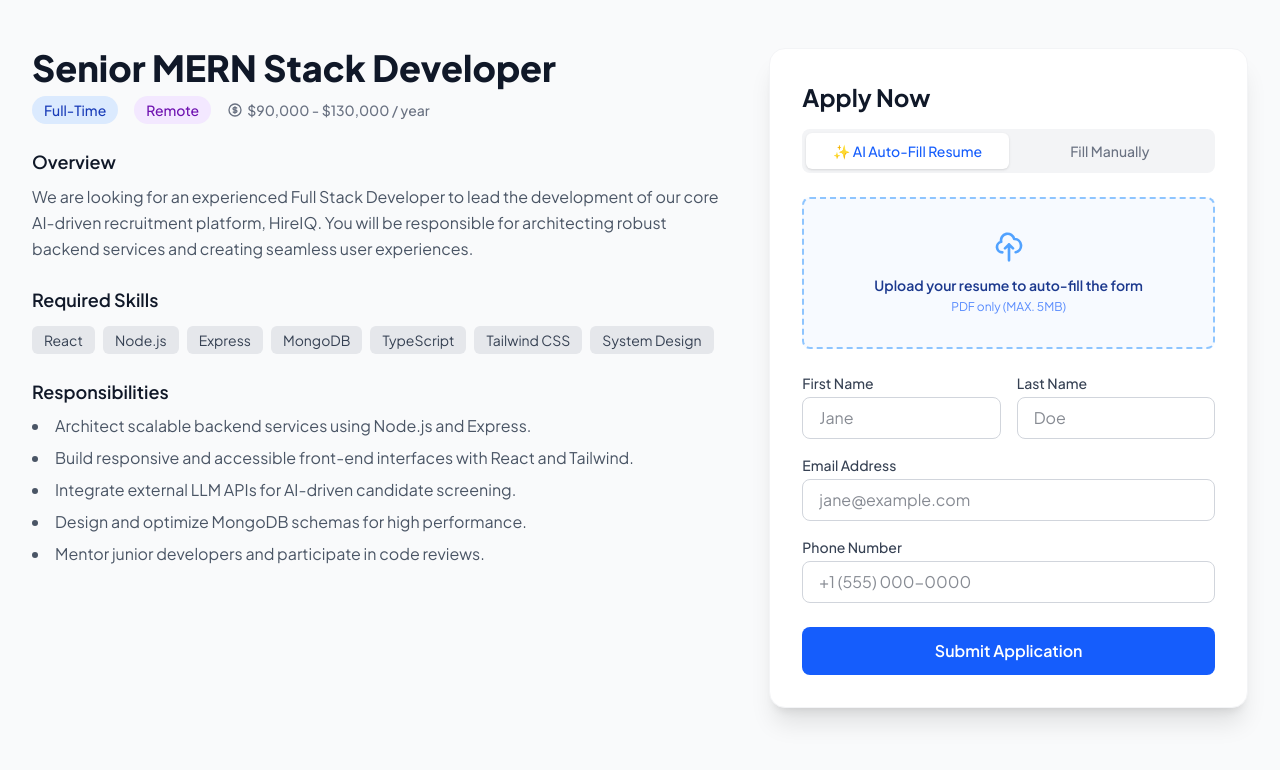
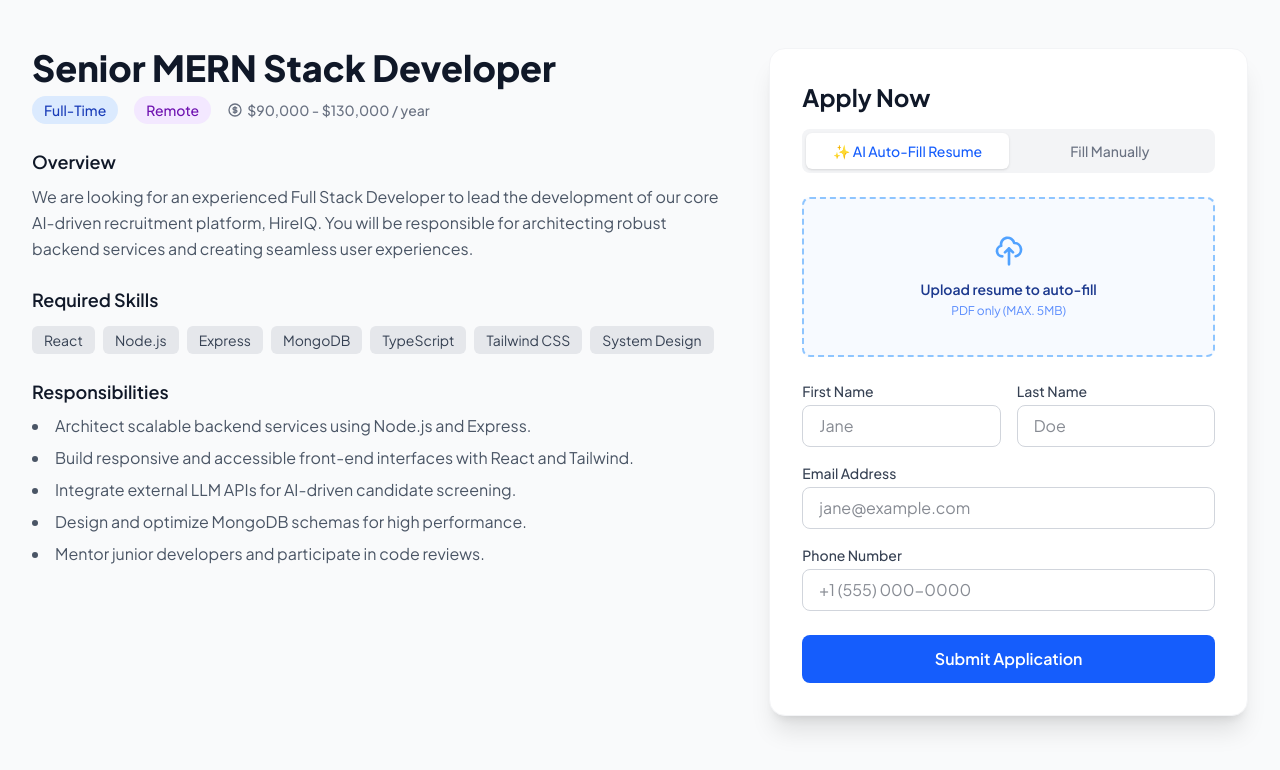
Before and after one commit to santupramanik1/HireIQ, a React (Vite) app in the folder frontend/: page /apply/1 in a window 1280 px wide. Shown: the top 770 px of the page. Built offline with nearby package versions, Linux system fonts and the light colour scheme; a web font is replaced by a local one.

Commit message:
fix: changes the layout of the apply pages

```diff
--- a/frontend/src/pages/ApplyJobPage.tsx
+++ b/frontend/src/pages/ApplyJobPage.tsx
@@ -1,17 +1,81 @@
-import React, { useState } from 'react';
+import React, { useState, useEffect, useRef } from "react";
 
-type SubmissionMethod = 'upload' | 'manual';
+type SubmissionMethod = "upload" | "manual";
 
 export default function ApplyJobPage() {
-  const [method, setMethod] = useState<SubmissionMethod>('upload');
+  const [method, setMethod] = useState<SubmissionMethod>("upload");
   const [isSubmitting, setIsSubmitting] = useState(false);
   const [isSuccess, setIsSuccess] = useState(false);
+
+  // AI Parsing States
+  const [isParsing, setIsParsing] = useState(false);
+  const [parsingStep, setParsingStep] = useState(0);
+
+  // Form Data State (to show the auto-fill magic)
+  const [formData, setFormData] = useState({
+    firstName: "",
+    lastName: "",
+    email: "",
+    phone: ""
+  });
+
+  const fileInputRef = useRef<HTMLInputElement>(null);
+
+  // Messages to cycle through during the loading state
+  const parsingMessages = [
+    "Uploading document...",
+    "Scanning resume layout...",
+    "Extracting key skills...",
+    "Matching with job requirements...",
+    "Populating application form..."
+  ];
+
+  // Handle the text animation sequence
+  useEffect(() => {
+    let interval: ReturnType<typeof setInterval>;
+
+    if (isParsing) {
+      interval = setInterval(() => {
+        setParsingStep((prev) =>
+          prev < parsingMessages.length - 1 ? prev + 1 : prev
+        );
+      }, 800);
+    }
+
+    return () => clearInterval(interval);
+  }, [isParsing, parsingMessages.length]);
+
+  // Handle File Upload & Mock AI Process
+  const handleFileUpload = (e: React.ChangeEvent<HTMLInputElement>) => {
+    const file = e.target.files?.[0];
+    if (file) {
+      setIsParsing(true);
+      setParsingStep(0);
+
+      // Simulate the backend LLM parsing delay (4 seconds total)
+      setTimeout(() => {
+        setIsParsing(false);
+        // Auto-fill the dummy data to complete the UX loop
+        setFormData({
+          firstName: "Santu",
+          lastName: "Pramanik",
+          email: "santu.dev@example.com",
+          phone: "+91 98765 43210"
+        });
+      }, 4000);
+    }
+  };
+
+  const handleInputChange = (e: React.ChangeEvent<HTMLInputElement>) => {
+    const { name, value } = e.target;
+    setFormData((prev) => ({ ...prev, [name]: value }));
+  };
 
   const handleSubmit = (e: React.FormEvent) => {
     e.preventDefault();
     setIsSubmitting(true);
 
-    // Simulate API call and background AI processing
+    // Simulate final API call
     setTimeout(() => {
       setIsSubmitting(false);
       setIsSuccess(true);
@@ -21,7 +85,6 @@ export default function ApplyJobPage() {
   return (
     <div className="min-h-screen bg-gray-50 py-12 px-4 sm:px-6 lg:px-8 font-sans text-gray-900 font-class">
       <div className="max-w-7xl mx-auto grid grid-cols-1 lg:grid-cols-12 gap-12">
-
         {/* Left Column: Job Details */}
         <div className="lg:col-span-7 space-y-8">
           <div>
@@ -29,33 +92,76 @@ export default function ApplyJobPage() {
               Senior MERN Stack Developer
             </h1>
             <div className="flex flex-wrap items-center gap-4 text-sm font-medium text-gray-600 mb-6">
-              <span className="bg-blue-100 text-blue-800 px-3 py-1 rounded-full">Full-Time</span>
-              <span className="bg-purple-100 text-purple-800 px-3 py-1 rounded-full">Remote</span>
+              <span className="bg-blue-100 text-blue-800 px-3 py-1 rounded-full">
+                Full-Time
+              </span>
+              <span className="bg-purple-100 text-purple-800 px-3 py-1 rounded-full">
+                Remote
+              </span>
               <span className="flex items-center text-gray-500">
-                <svg className="w-4 h-4 mr-1" fill="none" stroke="currentColor" viewBox="0 0 24 24"><path strokeLinecap="round" strokeLinejoin="round" strokeWidth="2" d="M12 8c-1.657 0-3 .895-3 2s1.343 2 3 2 3 .895 3 2-1.343 2-3 2m0-8c1.11 0 2.08.402 2.599 1M12 8V7m0 1v8m0 0v1m0-1c-1.11 0-2.08-.402-2.599-1M21 12a9 9 0 11-18 0 9 9 0 0118 0z"></path></svg>
+                <svg
+                  className="w-4 h-4 mr-1"
+                  fill="none"
+                  stroke="currentColor"
+                  viewBox="0 0 24 24"
+                >
+                  <path
+                    strokeLinecap="round"
+                    strokeLinejoin="round"
+                    strokeWidth="2"
+                    d="M12 8c-1.657 0-3 .895-3 2s1.343 2 3 2 3 .895 3 2-1.343 2-3 2m0-8c1.11 0 2.08.402 2.599 1M12 8V7m0 1v8m0 0v1m0-1c-1.11 0-2.08-.402-2.599-1M21 12a9 9 0 11-18 0 9 9 0 0118 0z"
+                  ></path>
+                </svg>
                 $90,000 - $130,000 / year
               </span>
             </div>
 
-            <h3 className="text-lg font-semibold text-gray-900 mb-2">Overview</h3>
+            <h3 className="text-lg font-semibold text-gray-900 mb-2">
+              Overview
+            </h3>
             <p className="text-gray-600 leading-relaxed mb-6">
-              We are looking for an experienced Full Stack Developer to lead the development of our core AI-driven recruitment platform, HireIQ. You will be responsible for architecting robust backend services and creating seamless user experiences.
+              We are looking for an experienced Full Stack Developer to lead the
+              development of our core AI-driven recruitment platform, HireIQ.
+              You will be responsible for architecting robust backend services
+              and creating seamless user experiences.
             </p>
 
-            <h3 className="text-lg font-semibold text-gray-900 mb-3">Required Skills</h3>
+            <h3 className="text-lg font-semibold text-gray-900 mb-3">
+              Required Skills
+            </h3>
             <div className="flex flex-wrap gap-2 mb-6">
-              {['React', 'Node.js', 'Express', 'MongoDB', 'TypeScript', 'Tailwind CSS', 'System Design'].map((skill) => (
-                <span key={skill} className="bg-gray-200 text-gray-700 px-3 py-1 rounded-md text-sm">
+              {[
+                "React",
+                "Node.js",
+                "Express",
+                "MongoDB",
+                "TypeScript",
+                "Tailwind CSS",
+                "System Design"
+              ].map((skill) => (
+                <span
+                  key={skill}
+                  className="bg-gray-200 text-gray-700 px-3 py-1 rounded-md text-sm"
+                >
                   {skill}
                 </span>
               ))}
             </div>
 
-            <h3 className="text-lg font-semibold text-gray-900 mb-2">Responsibilities</h3>
+            <h3 className="text-lg font-semibold text-gray-900 mb-2">
+              Responsibilities
+            </h3>
             <ul className="list-disc list-inside text-gray-600 space-y-2">
-              <li>Architect scalable backend services using Node.js and Express.</li>
-              <li>Build responsive and accessible front-end interfaces with React and Tailwind.</li>
-              <li>Integrate external LLM APIs for AI-driven candidate screening.</li>
+              <li>
+                Architect scalable backend services using Node.js and Express.
+              </li>
+              <li>
+                Build responsive and accessible front-end interfaces with React
+                and Tailwind.
+              </li>
+              <li>
+                Integrate external LLM APIs for AI-driven candidate screening.
+              </li>
               <li>Design and optimize MongoDB schemas for high performance.</li>
               <li>Mentor junior developers and participate in code reviews.</li>
             </ul>
@@ -68,75 +174,175 @@ export default function ApplyJobPage() {
             {isSuccess ? (
               <div className="text-center py-12">
                 <div className="w-16 h-16 bg-green-100 text-green-600 rounded-full flex items-center justify-center mx-auto mb-4">
-                  <svg className="w-8 h-8" fill="none" stroke="currentColor" viewBox="0 0 24 24"><path strokeLinecap="round" strokeLinejoin="round" strokeWidth="3" d="M5 13l4 4L19 7"></path></svg>
+                  <svg
+                    className="w-8 h-8"
+                    fill="none"
+                    stroke="currentColor"
+                    viewBox="0 0 24 24"
+                  >
+                    <path
+                      strokeLinecap="round"
+                      strokeLinejoin="round"
+                      strokeWidth="3"
+                      d="M5 13l4 4L19 7"
+                    ></path>
+                  </svg>
                 </div>
-                <h3 className="text-2xl font-bold text-gray-900 mb-2">Application Submitted!</h3>
+                <h3 className="text-2xl font-bold text-gray-900 mb-2">
+                  Application Submitted!
+                </h3>
                 <p className="text-gray-600">
-                  Our AI is currently reviewing your profile. We will email you the results shortly.
+                  Our AI is currently reviewing your profile. We will email you
+                  the results shortly.
                 </p>
               </div>
             ) : (
               <form onSubmit={handleSubmit} className="space-y-6">
-
                 {/* Header & Toggle at the Top */}
                 <div>
-                  <h2 className="text-2xl font-bold text-gray-900 mb-4">Apply Now</h2>
+                  <h2 className="text-2xl font-bold text-gray-900 mb-4">
+                    Apply Now
+                  </h2>
                   <div className="flex bg-gray-100 p-1 rounded-lg mb-2">
                     <button
                       type="button"
-                      onClick={() => setMethod('upload')}
-                      className={`flex-1 py-2 text-sm font-medium rounded-md transition-all ${method === 'upload' ? 'bg-white shadow text-blue-600' : 'text-gray-500 hover:text-gray-700'}`}
+                      onClick={() => setMethod("upload")}
+                      className={`flex-1 py-2 cursor-pointer text-sm font-medium rounded-md transition-all ${method === "upload" ? "bg-white shadow text-blue-600" : "text-gray-500 hover:text-gray-700"}`}
                     >
                       ✨ AI Auto-Fill Resume
                     </button>
                     <button
                       type="button"
-                      onClick={() => setMethod('manual')}
-                      className={`flex-1 py-2 text-sm font-medium rounded-md transition-all ${method === 'manual' ? 'bg-white shadow text-blue-600' : 'text-gray-500 hover:text-gray-700'}`}
+                      onClick={() => setMethod("manual")}
+                      className={`flex-1 py-2 text-sm font-medium cursor-pointer rounded-md transition-all ${method === "manual" ? "bg-white shadow text-blue-600" : "text-gray-500 hover:text-gray-700"}`}
                     >
                       Fill Manually
                     </button>
                   </div>
                 </div>
 
-                {/* Conditional UI based on Tab Selection */}
-                {method === 'upload' && (
-                  <div className="border-2 border-dashed border-blue-300 bg-blue-50/50 rounded-lg p-8 text-center hover:bg-blue-50 transition-colors cursor-pointer group mb-6">
-                    <svg className="w-8 h-8 text-blue-400 group-hover:text-blue-600 mx-auto mb-3" fill="none" stroke="currentColor" viewBox="0 0 24 24"><path strokeLinecap="round" strokeLinejoin="round" strokeWidth="2" d="M7 16a4 4 0 01-.88-7.903A5 5 0 1115.9 6L16 6a5 5 0 011 9.9M15 13l-3-3m0 0l-3 3m3-3v12"></path></svg>
-                    <p className="text-sm font-semibold text-blue-900">Upload your resume to auto-fill the form</p>
-                    <p className="text-xs text-blue-600/70 mt-1">PDF only (MAX. 5MB)</p>
-                    <input type="file" accept=".pdf" className="hidden" />
+                {/* Conditional UI: Upload Dropzone OR Parsing Animation */}
+                {method === "upload" && (
+                  <div className="mb-6 h-40">
+                    {isParsing ? (
+                      // --- AI LOADING STATE ---
+                      <div className="h-full w-full border-2 border-blue-400 bg-blue-50 rounded-lg flex flex-col items-center justify-center p-6 shadow-inner">
+                        <div className="relative mb-4">
+                          {/* Outer spinning ring */}
+                          <div className="w-12 h-12 rounded-full border-4 border-blue-200 border-t-blue-600 animate-spin"></div>
+                          {/* Inner pulsing core */}
+                          <div className="absolute top-1/2 left-1/2 transform -translate-x-1/2 -translate-y-1/2 w-4 h-4 bg-blue-500 rounded-full animate-pulse"></div>
+                        </div>
+                        <p className="text-sm font-bold text-blue-800 transition-opacity duration-300">
+                          {parsingMessages[parsingStep]}
+                        </p>
+                      </div>
+                    ) : (
+                      // --- UPLOAD DROPZONE ---
+                      <label className="h-full w-full border-2 border-dashed border-blue-300 bg-blue-50/50 rounded-lg flex flex-col items-center justify-center p-6 hover:bg-blue-50 transition-colors cursor-pointer group">
+                        <svg
+                          className="w-8 h-8 text-blue-400 group-hover:text-blue-600 mb-3 transition-transform group-hover:-translate-y-1"
+                          fill="none"
+                          stroke="currentColor"
+                          viewBox="0 0 24 24"
+                        >
+                          <path
+                            strokeLinecap="round"
+                            strokeLinejoin="round"
+                            strokeWidth="2"
+                            d="M7 16a4 4 0 01-.88-7.903A5 5 0 1115.9 6L16 6a5 5 0 011 9.9M15 13l-3-3m0 0l-3 3m3-3v12"
+                          ></path>
+                        </svg>
+                        <p className="text-sm font-semibold text-blue-900">
+                          Upload resume to auto-fill
+                        </p>
+                        <p className="text-xs text-blue-600/70 mt-1">
+                          PDF only (MAX. 5MB)
+                        </p>
+                        <input
+                          type="file"
+                          accept=".pdf"
+                          className="hidden"
+                          ref={fileInputRef}
+                          onChange={handleFileUpload}
+                        />
+                      </label>
+                    )}
                   </div>
                 )}
 
-                {/* Shared Form Fields (Always visible, but conceptually auto-filled in 'upload' mode) */}
-                <div className="space-y-4">
+                {/* Shared Form Fields (Controlled Components to allow Auto-Fill) */}
+                <div
+                  className={`space-y-4 transition-opacity duration-500 ${isParsing ? "opacity-40 pointer-events-none" : "opacity-100"}`}
+                >
                   <div className="grid grid-cols-2 gap-4">
                     <div>
-                      <label className="block text-sm font-medium text-gray-700 mb-1">First Name</label>
-                      <input required type="text" className="w-full px-4 py-2 border border-gray-300 rounded-lg focus:ring-2 focus:ring-blue-500 focus:border-blue-500 outline-none transition-all" placeholder="Jane" />
+                      <label className="block text-sm font-medium text-gray-700 mb-1">
+                        First Name
+                      </label>
+                      <input
+                        required
+                        type="text"
+                        name="firstName"
+                        value={formData.firstName}
+                        onChange={handleInputChange}
+                        className="w-full px-4 py-2 border border-gray-300 rounded-lg focus:ring-2 focus:ring-blue-500 focus:border-blue-500 outline-none transition-all bg-white"
+                        placeholder="Jane"
+                      />
                     </div>
                     <div>
-                      <label className="block text-sm font-medium text-gray-700 mb-1">Last Name</label>
-                      <input required type="text" className="w-full px-4 py-2 border border-gray-300 rounded-lg focus:ring-2 focus:ring-blue-500 focus:border-blue-500 outline-none transition-all" placeholder="Doe" />
+                      <label className="block text-sm font-medium text-gray-700 mb-1">
+                        Last Name
+                      </label>
+                      <input
+                        required
+                        type="text"
+                        name="lastName"
+                        value={formData.lastName}
+                        onChange={handleInputChange}
+                        className="w-full px-4 py-2 border border-gray-300 rounded-lg focus:ring-2 focus:ring-blue-500 focus:border-blue-500 outline-none transition-all bg-white"
+                        placeholder="Doe"
+                      />
                     </div>
                   </div>
 
                   <div>
-                    <label className="block text-sm font-medium text-gray-700 mb-1">Email Address</label>
-                    <input required type="email" className="w-full px-4 py-2 border border-gray-300 rounded-lg focus:ring-2 focus:ring-blue-500 focus:border-blue-500 outline-none transition-all" placeholder="jane@example.com" />
+                    <label className="block text-sm font-medium text-gray-700 mb-1">
+                      Email Address
+                    </label>
+                    <input
+                      required
+                      type="email"
+                      name="email"
+                      value={formData.email}
+                      onChange={handleInputChange}
+                      className="w-full px-4 py-2 border border-gray-300 rounded-lg focus:ring-2 focus:ring-blue-500 focus:border-blue-500 outline-none transition-all bg-white"
+                      placeholder="jane@example.com"
+                    />
                   </div>
 
                   <div>
-                    <label className="block text-sm font-medium text-gray-700 mb-1">Phone Number</label>
-                    <input required type="tel" className="w-full px-4 py-2 border border-gray-300 rounded-lg focus:ring-2 focus:ring-blue-500 focus:border-blue-500 outline-none transition-all" placeholder="+1 (555) 000-0000" />
+                    <label className="block text-sm font-medium text-gray-700 mb-1">
+                      Phone Number
+                    </label>
+                    <input
+                      required
+                      type="tel"
+                      name="phone"
+                      value={formData.phone}
+                      onChange={handleInputChange}
+                      className="w-full px-4 py-2 border border-gray-300 rounded-lg focus:ring-2 focus:ring-blue-500 focus:border-blue-500 outline-none transition-all bg-white"
+                      placeholder="+1 (555) 000-0000"
+                    />
                   </div>
                 </div>
 
                 {/* Manual Mode Specific Fields (Resume upload at the bottom) */}
-                {method === 'manual' && (
+                {method === "manual" && (
                   <div className="pt-2">
-                    <label className="block text-sm font-medium text-gray-700 mb-1">Attach Resume (Required)</label>
+                    <label className="block text-sm font-medium text-gray-700 mb-1">
+                      Attach Resume (Required)
+                    </label>
                     <input
                       required
                       type="file"
@@ -149,13 +355,32 @@ export default function ApplyJobPage() {
                 {/* Submit Button */}
                 <button
                   type="submit"
-                  disabled={isSubmitting}
-                  className="w-full bg-blue-600 text-white font-semibold py-3 px-4 rounded-lg hover:bg-blue-700 transition-colors flex justify-center items-center disabled:bg-blue-400 mt-6"
+                  disabled={isSubmitting || isParsing}
+                  className="w-full bg-blue-600 cursor-pointer text-white font-semibold py-3 px-4 rounded-lg hover:bg-blue-700 transition-colors flex justify-center items-center disabled:bg-blue-400 mt-6 disabled:cursor-not-allowed"
                 >
                   {isSubmitting ? (
                     <>
-                      <svg className="animate-spin -ml-1 mr-3 h-5 w-5 text-white" xmlns="http://www.w3.org/2000/svg" fill="none" viewBox="0 0 24 24"><circle className="opacity-25" cx="12" cy="12" r="10" stroke="currentColor" strokeWidth="4"></circle><path className="opacity-75" fill="currentColor" d="M4 12a8 8 0 018-8V0C5.373 0 0 5.373 0 12h4zm2 5.291A7.962 7.962 0 014 12H0c0 3.042 1.135 5.824 3 7.938l3-2.647z"></path></svg>
-                      Processing...
+                      <svg
+                        className="animate-spin -ml-1 mr-3 h-5 w-5 text-white"
+                        xmlns="http://www.w3.org/2000/svg"
+                        fill="none"
+                        viewBox="0 0 24 24"
+                      >
+                        <circle
+                          className="opacity-25"
+                          cx="12"
+                          cy="12"
+                          r="10"
+                          stroke="currentColor"
+                          strokeWidth="4"
+                        ></circle>
+                        <path
+                          className="opacity-75"
+                          fill="currentColor"
+                          d="M4 12a8 8 0 018-8V0C5.373 0 0 5.373 0 12h4zm2 5.291A7.962 7.962 0 014 12H0c0 3.042 1.135 5.824 3 7.938l3-2.647z"
+                        ></path>
+                      </svg>
+                      Sending Application...
                     </>
                   ) : (
                     "Submit Application"
@@ -165,7 +390,6 @@ export default function ApplyJobPage() {
             )}
           </div>
         </div>
-
       </div>
     </div>
   );
```
